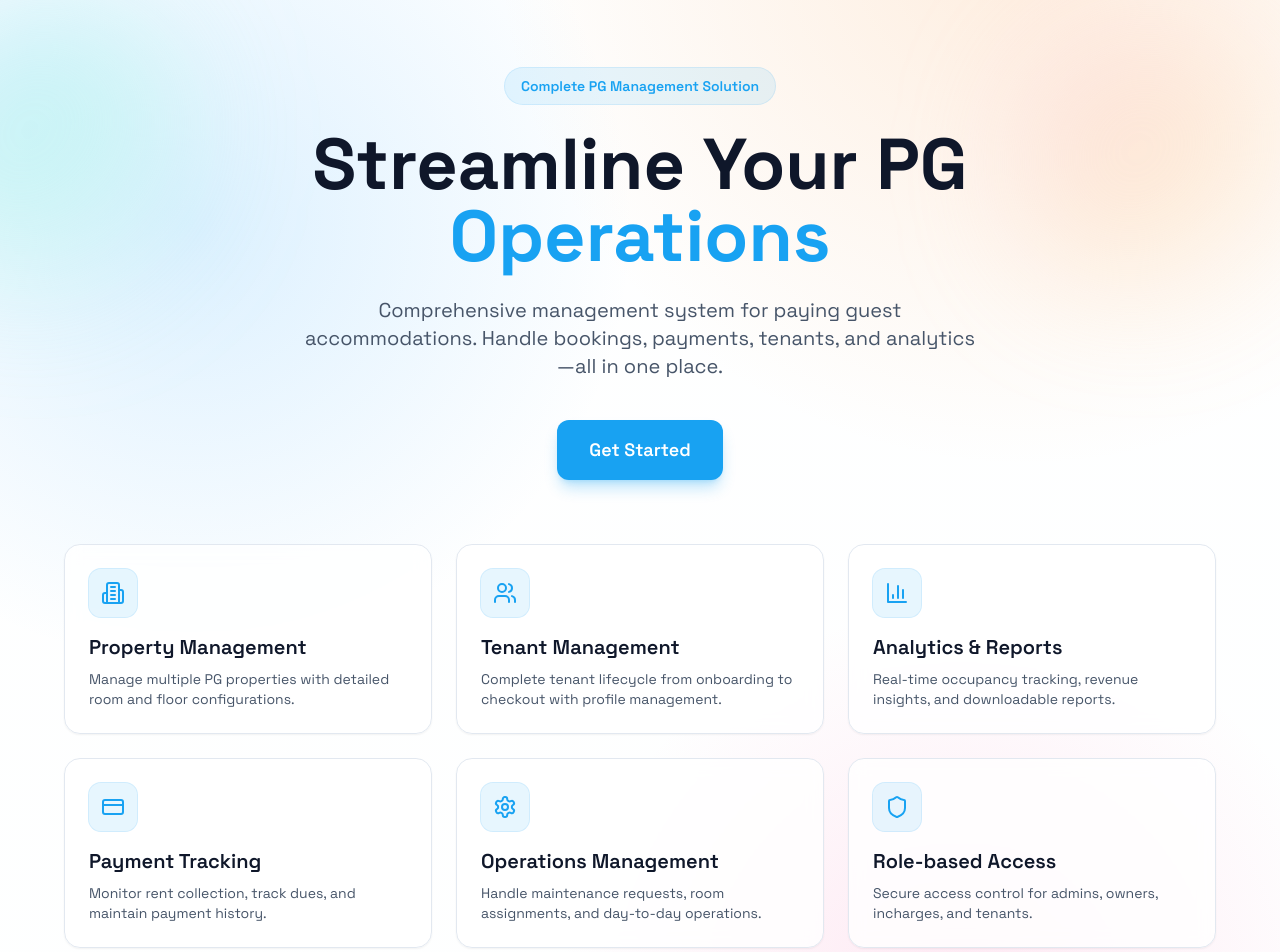
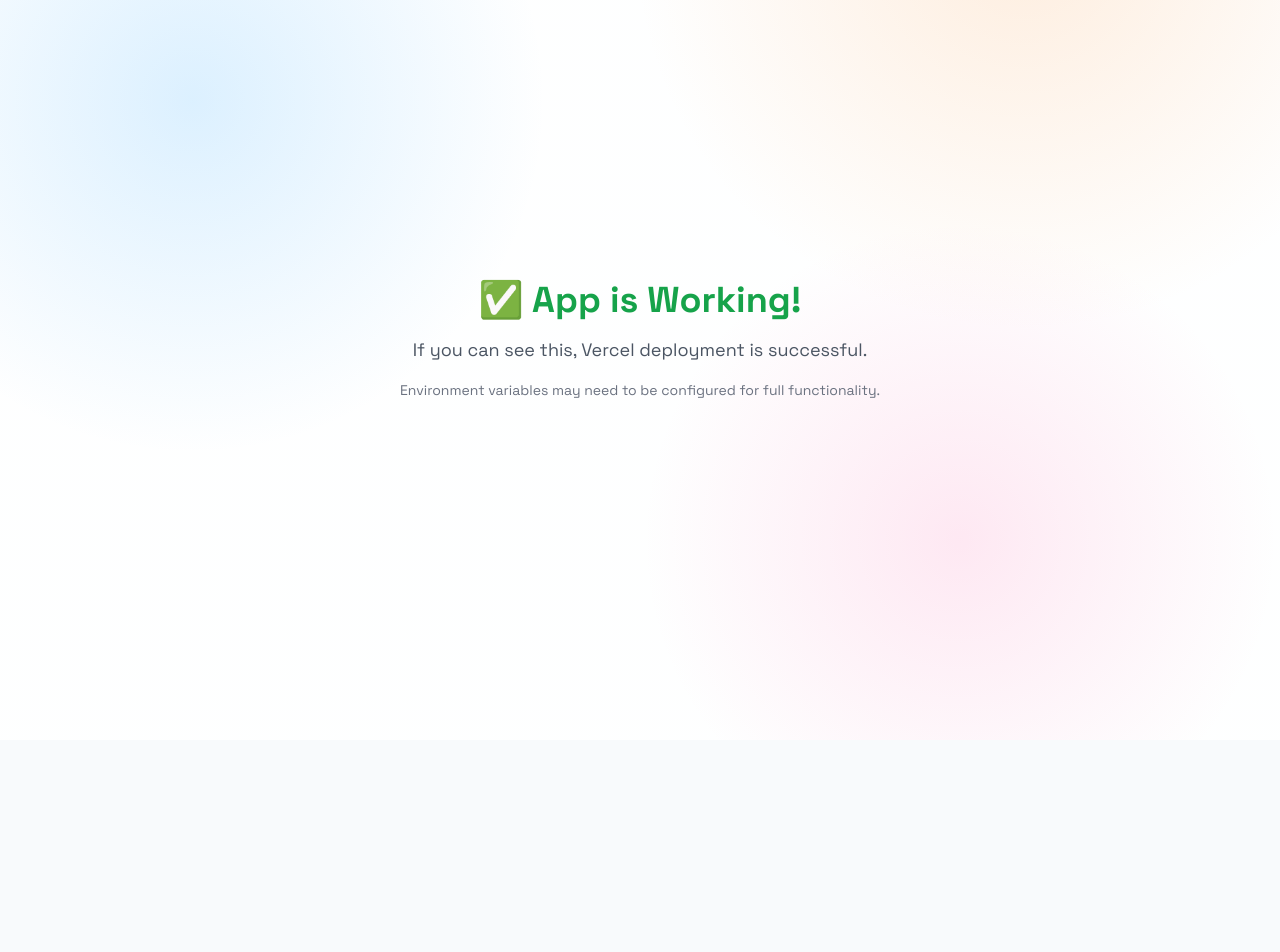
Before and after one commit to pvcube66/pg-management, a Next.js app: page / in a window 1280 px wide. Shown: the part 60-1012 px from the top of the page. After the commit the page ends 800 px from the top, so only its background shows below. Built offline with nearby package versions, Linux system fonts and the light colour scheme; no server answers.

Commit message:
test: create simple page to verify Vercel deployment works

```diff
--- a/app/page.tsx
+++ b/app/page.tsx
@@ -1,77 +1,11 @@
-import { getServerSession } from "next-auth";
-import { authOptions } from "@/lib/auth";
-import { redirect } from "next/navigation";
-import Link from "next/link";
-import { Building2, Users, BarChart3, CreditCard, Settings, Shield } from "lucide-react";
-
-const features = [
-  { icon: Building2, title: "Property Management", detail: "Manage multiple PG properties with detailed room and floor configurations." },
-  { icon: Users, title: "Tenant Management", detail: "Complete tenant lifecycle from onboarding to checkout with profile management." },
-  { icon: BarChart3, title: "Analytics & Reports", detail: "Real-time occupancy tracking, revenue insights, and downloadable reports." },
-  { icon: CreditCard, title: "Payment Tracking", detail: "Monitor rent collection, track dues, and maintain payment history." },
-  { icon: Settings, title: "Operations Management", detail: "Handle maintenance requests, room assignments, and day-to-day operations." },
-  { icon: Shield, title: "Role-based Access", detail: "Secure access control for admins, owners, incharges, and tenants." },
-];
-
-export default async function Home() {
-  const session = await getServerSession(authOptions);
-
-  if (session) {
-    if (session.user.role === 'superadmin') redirect('/dashboard/superadmin');
-    if (session.user.role === 'pgowner') redirect('/dashboard/pgowner');
-    if (session.user.role === 'incharge') redirect('/dashboard/incharge');
-  }
-
+export default function Home() {
   return (
-    <main className="relative min-h-screen overflow-hidden">
-      <div className="absolute inset-0 pointer-events-none">
-        <div className="absolute -left-24 top-16 h-72 w-72 rounded-full bg-gradient-to-br from-sky-300/40 via-teal-200/40 to-transparent blur-3xl" />
-        <div className="absolute right-0 top-24 h-64 w-64 rounded-full bg-gradient-to-br from-pink-300/40 via-orange-200/40 to-transparent blur-3xl" />
+    <div className="min-h-screen flex items-center justify-center">
+      <div className="text-center">
+        <h1 className="text-4xl font-bold text-green-600 mb-4">✅ App is Working!</h1>
+        <p className="text-lg text-gray-600">If you can see this, Vercel deployment is successful.</p>
+        <p className="text-sm text-gray-500 mt-4">Environment variables may need to be configured for full functionality.</p>
       </div>
-
-      <div className="relative mx-auto flex max-w-7xl flex-col gap-16 px-6 pb-24 pt-24 md:px-10 lg:px-16 lg:pt-32">
-        <header className="text-center space-y-6">
-          <span className="inline-flex items-center gap-2 rounded-full bg-primary/10 px-4 py-2 text-sm font-semibold text-primary ring-1 ring-primary/20">
-            Complete PG Management Solution
-          </span>
-          <h1 className="text-5xl font-bold leading-tight text-slate-900 md:text-6xl lg:text-7xl">
-            Streamline Your PG
-            <br />
-            <span className="text-primary">Operations</span>
-          </h1>
-          <p className="mx-auto max-w-2xl text-lg text-slate-600 md:text-xl">
-            Comprehensive management system for paying guest accommodations. Handle bookings, payments, tenants, and analytics—all in one place.
-          </p>
-          <div className="flex flex-wrap justify-center gap-4 pt-4">
-            <Link href="/login" className="rounded-xl bg-primary px-8 py-4 text-lg font-semibold text-white shadow-lg shadow-primary/30 transition hover:-translate-y-0.5 hover:shadow-xl hover:shadow-primary/40">
-              Get Started
-            </Link>
-          </div>
-        </header>
-
-        <section className="grid gap-6 md:grid-cols-2 lg:grid-cols-3">
-          {features.map((feature) => {
-            const Icon = feature.icon;
-            return (
-              <div key={feature.title} className="group rounded-2xl border border-slate-200 bg-white/80 p-6 shadow-sm backdrop-blur transition hover:-translate-y-1 hover:shadow-lg">
-                <div className="mb-4 inline-flex h-12 w-12 items-center justify-center rounded-xl bg-primary/10 text-primary ring-1 ring-primary/20">
-                  <Icon className="h-6 w-6" />
-                </div>
-                <h3 className="text-xl font-semibold text-slate-900 mb-2">{feature.title}</h3>
-                <p className="text-sm text-slate-600">{feature.detail}</p>
-              </div>
-            );
-          })}
-        </section>
-
-        <section className="rounded-3xl bg-gradient-to-br from-primary/10 to-secondary/10 p-8 md:p-12 text-center backdrop-blur ring-1 ring-primary/20">
-          <h2 className="text-3xl font-bold text-slate-900 mb-4">Ready to Transform Your PG Management?</h2>
-          <p className="text-slate-600 mb-6 max-w-2xl mx-auto">Join property owners and managers who trust our platform for seamless operations.</p>
-          <Link href="/login" className="inline-flex rounded-xl bg-slate-900 px-8 py-4 text-lg font-semibold text-white shadow-lg transition hover:-translate-y-0.5 hover:shadow-xl">
-            Sign In Now
-          </Link>
-        </section>
-      </div>
-    </main>
+    </div>
   );
 }
```
